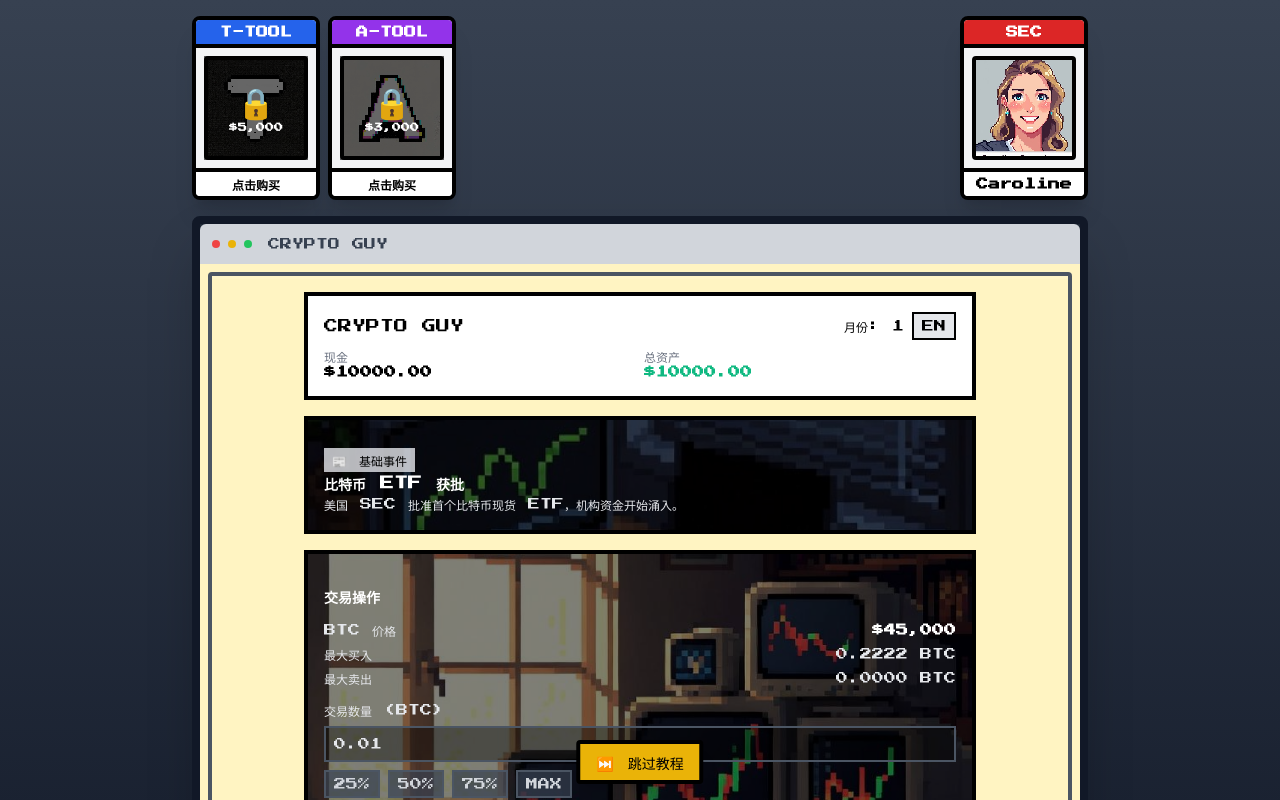
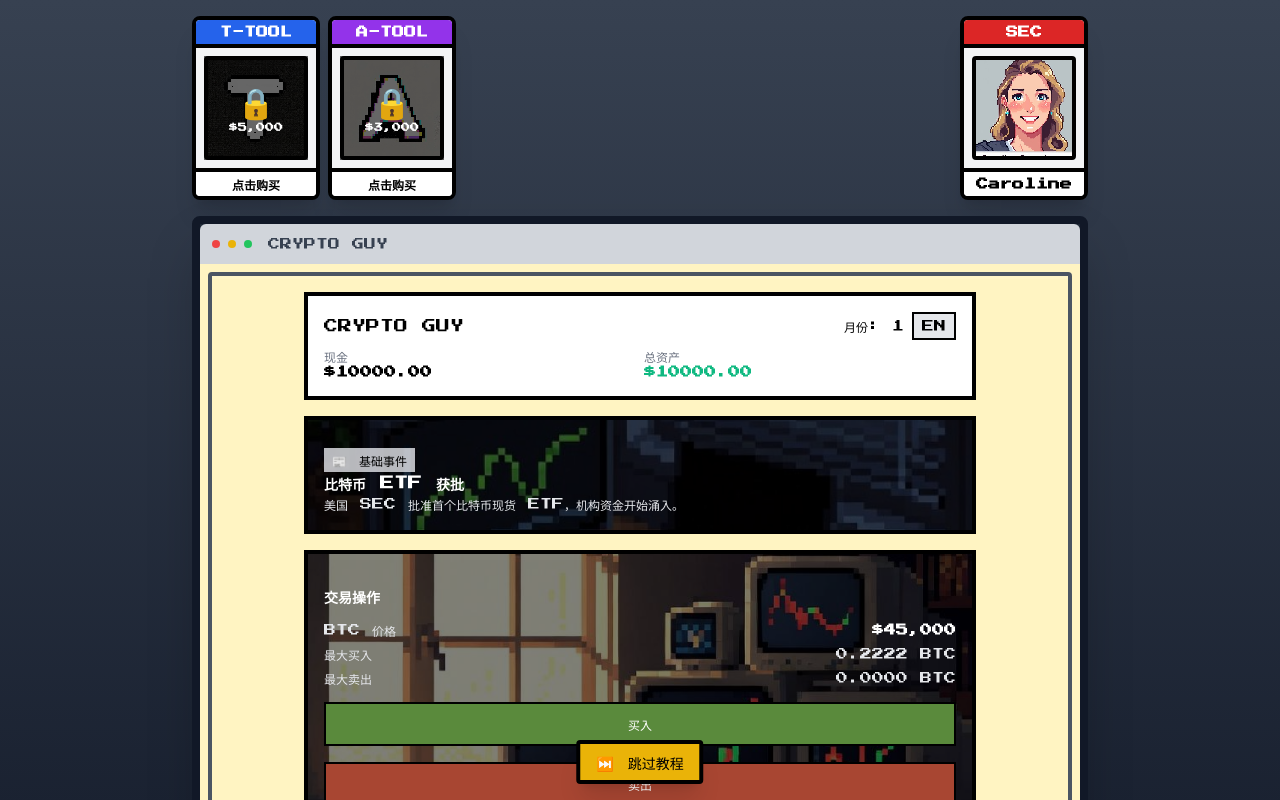
Before and after one commit to eugenewill0125-max/crypto-guy, a React (Vite) app: page / in a window 1280 px wide. Both pictures are taken after a click on the button "🎮 新游戏". Shown: the top 800 px of the page. Built offline with nearby package versions, Linux system fonts and the light colour scheme.

Commit message:
feat: hover-to-reveal percentage buttons on Buy/Sell, ALL IN shake effect

```diff
--- a/src/components/TradePanel.tsx
+++ b/src/components/TradePanel.tsx
@@ -6,8 +6,10 @@ import { useLanguage } from '../i18n/LanguageContext';
 export default function TradePanel() {
   const { executeTrade, endMonth, balance, positions, unlockedTokens } = useGameStore();
   const { t } = useLanguage();
-  const [amount, setAmount] = useState<string>('0.01');
   const [selectedToken, setSelectedToken] = useState<string>('btc');
+  const [buyHover, setBuyHover] = useState(false);
+  const [sellHover, setSellHover] = useState(false);
+  const [allInHover, setAllInHover] = useState(false);
 
   const token = tokens[selectedToken];
   const currentPrice = token?.currentPrice || 0;
@@ -22,14 +24,6 @@ export default function TradePanel() {
     return `$${price.toLocaleString(undefined, { maximumFractionDigits: 0 })}`;
   };
 
-  // Format amount based on token
-  const getStep = () => {
-    if (currentPrice > 10000) return '0.01';
-    if (currentPrice > 100) return '0.1';
-    if (currentPrice > 1) return '1';
-    return '100';
-  };
-
   const formatAmount = (val: number) => {
     if (currentPrice > 10000) return val.toFixed(4);
     if (currentPrice > 100) return val.toFixed(2);
@@ -37,31 +31,25 @@ export default function TradePanel() {
     return val.toFixed(0);
   };
 
-  const handleBuy = () => {
-    const amt = parseFloat(amount);
-    if (isNaN(amt) || amt <= 0) { alert(t('invalidAmount')); return; }
-    const cost = amt * currentPrice;
-    if (cost > balance) { alert(t('insufficientBalance')); return; }
-    executeTrade('buy', amt, selectedToken);
+  const handleBuyPct = (pct: number) => {
+    const amt = maxBuy * pct;
+    if (amt <= 0) return;
+    executeTrade('buy', parseFloat(formatAmount(amt)), selectedToken);
   };
 
-  const handleSell = () => {
-    const amt = parseFloat(amount);
-    if (isNaN(amt) || amt <= 0) { alert(t('invalidAmount')); return; }
-    if (amt > maxSell) { alert(t('insufficientHoldings')); return; }
-    executeTrade('sell', amt, selectedToken);
+  const handleSellPct = (pct: number) => {
+    const amt = maxSell * pct;
+    if (amt <= 0) return;
+    executeTrade('sell', parseFloat(formatAmount(amt)), selectedToken);
   };
 
-  const handleIdle = () => {
-    executeTrade('idle', 0, selectedToken);
-  };
+  const pctOptions = [0.25, 0.5, 0.75, 1];
 
   return (
     <div
       className="border-4 border-black p-4 space-y-4 bg-cover bg-center relative"
       style={{ backgroundImage: 'url(/trade-bg.jpg)' }}
     >
-      {/* 半透明遮罩确保文字可读 */}
       <div className="absolute inset-0 bg-black bg-opacity-50" />
       <div className="relative z-10 space-y-4">
       <div className="text-sm font-bold text-white">{t('tradeOperations')}</div>
@@ -76,10 +64,7 @@ export default function TradePanel() {
             return (
               <button
                 key={tid}
-                onClick={() => {
-                  setSelectedToken(tid);
-                  setAmount(getStep());
-                }}
+                onClick={() => setSelectedToken(tid)}
                 className={`px-3 py-1 text-xs border-2 border-black transition-colors ${
                   isSelected
                     ? 'bg-black text-primary'
@@ -108,45 +93,66 @@ export default function TradePanel() {
         </div>
       </div>
 
-      <div className="space-y-2">
-        <label className="block text-xs text-gray-200">{t('tradeAmount')} ({token?.symbol})</label>
-        <input
-          type="number"
-          value={amount}
-          onChange={(e) => setAmount(e.target.value)}
-          step={getStep()}
-          min="0"
-          className="w-full border-2 border-gray-600 p-2 text-xs text-gray-200 bg-black bg-opacity-40"
-          placeholder={getStep()}
-        />
-        <div className="flex gap-2 text-xs">
-          {[0.25, 0.5, 0.75, 1].map(pct => (
-            <button
-              key={pct}
-              onClick={() => setAmount(formatAmount(maxBuy * pct))}
-              className="px-2 py-1 bg-gray-700 bg-opacity-70 text-gray-300 border-2 border-gray-600 hover:bg-gray-600"
-            >
-              {pct === 1 ? 'MAX' : `${pct * 100}%`}
-            </button>
-          ))}
-        </div>
-      </div>
-
-      <div className="grid grid-cols-2 gap-2">
+      {/* Buy Button with hover percentages */}
+      <div className="relative"
+        onMouseEnter={() => setBuyHover(true)}
+        onMouseLeave={() => { setBuyHover(false); setAllInHover(false); }}
+      >
         <button
-          onClick={handleBuy}
-          className="text-white p-3 text-xs border-2 border-black hover:brightness-110 active:brightness-90"
+          className="w-full text-white p-3 text-xs border-2 border-black transition-all"
           style={{ backgroundColor: '#5a8a3c' }}
         >
           {t('buy')}
         </button>
+        {buyHover && (
+          <div className="absolute left-0 right-0 bottom-full flex gap-0">
+            {pctOptions.map(pct => {
+              const isMax = pct === 1;
+              const isAllIn = isMax && allInHover;
+              return (
+                <button
+                  key={pct}
+                  onClick={() => handleBuyPct(pct)}
+                  onMouseEnter={() => isMax && setAllInHover(true)}
+                  onMouseLeave={() => isMax && setAllInHover(false)}
+                  className={`flex-1 py-1 text-xs font-bold border border-gray-600 transition-all ${
+                    isAllIn
+                      ? 'bg-red-600 text-white animate-shake'
+                      : 'bg-gray-800 bg-opacity-90 text-gray-200 hover:bg-gray-700'
+                  }`}
+                >
+                  {isAllIn ? 'ALL IN' : isMax ? 'MAX' : `${pct * 100}%`}
+                </button>
+              );
+            })}
+          </div>
+        )}
+      </div>
+
+      {/* Sell Button with hover percentages */}
+      <div className="relative"
+        onMouseEnter={() => setSellHover(true)}
+        onMouseLeave={() => setSellHover(false)}
+      >
         <button
-          onClick={handleSell}
-          className="text-white p-3 text-xs border-2 border-black hover:brightness-110 active:brightness-90"
+          className="w-full text-white p-3 text-xs border-2 border-black transition-all"
           style={{ backgroundColor: '#a84632' }}
         >
           {t('sell')}
         </button>
+        {sellHover && (
+          <div className="absolute left-0 right-0 bottom-full flex gap-0">
+            {pctOptions.map(pct => (
+              <button
+                key={pct}
+                onClick={() => handleSellPct(pct)}
+                className="flex-1 py-1 text-xs font-bold border border-gray-600 bg-gray-800 bg-opacity-90 text-gray-200 hover:bg-gray-700 transition-all"
+              >
+                {pct === 1 ? 'MAX' : `${pct * 100}%`}
+              </button>
+            ))}
+          </div>
+        )}
       </div>
 
       <button
--- a/tailwind.config.js
+++ b/tailwind.config.js
@@ -14,6 +14,18 @@ export default {
       },
       fontFamily: {
         pixel: ['"Press Start 2P"', 'cursive'],
+      },
+      keyframes: {
+        shake: {
+          '0%, 100%': { transform: 'translateX(0)' },
+          '20%': { transform: 'translateX(-2px)' },
+          '40%': { transform: 'translateX(2px)' },
+          '60%': { transform: 'translateX(-2px)' },
+          '80%': { transform: 'translateX(2px)' },
+        }
+      },
+      animation: {
+        shake: 'shake 0.4s ease-in-out infinite',
       }
     },
   },
```
